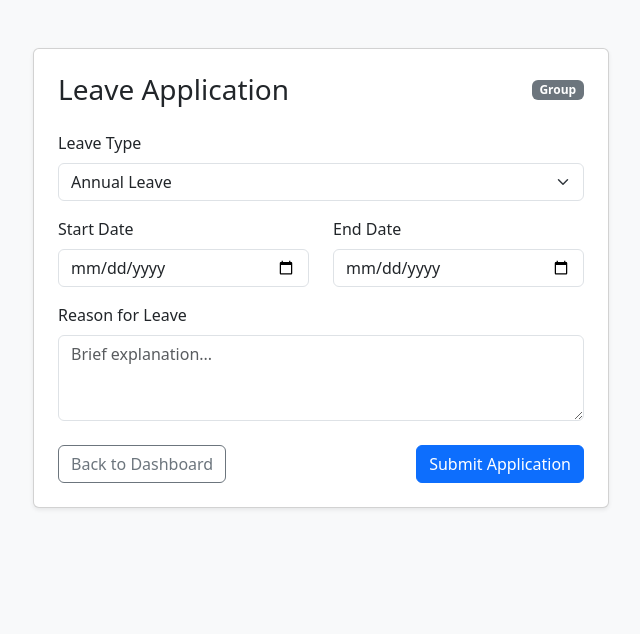
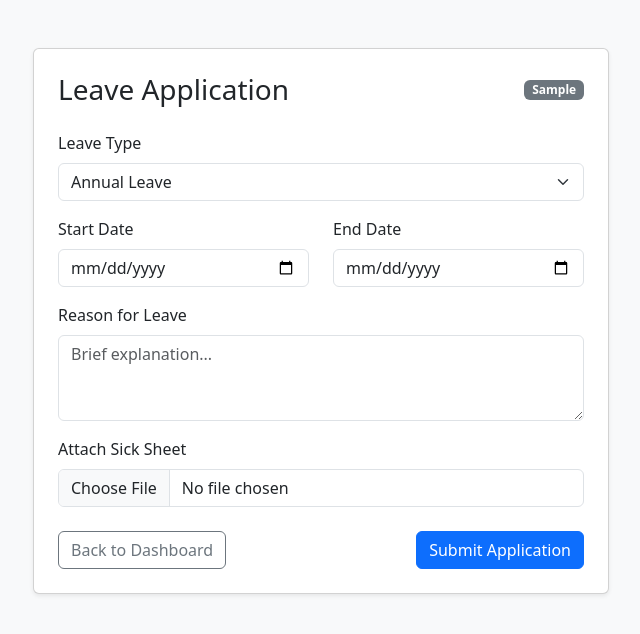
Before and after one commit to eljo-dev/dukaloco_kp_leave_app, a Flask app: page /apply_leave in a window 1280 px wide. Shown: the top 634 px of the page, without its empty margins (319-959 px from the left). Run offline with Flask 3, Linux system fonts and the light colour scheme; a user stored in the database is signed in; tables that the repository leaves empty hold one stand-in row (values such as "Sample post").

Commit message:
Made the app work seamlessly

```diff
--- a/app.py
+++ b/app.py
@@ -3,6 +3,14 @@
 from werkzeug. security import generate_password_hash, check_password_hash
 from models import db, User, LeaveRequest
 from datetime import datetime, timedelta, date
+import os
+from werkzeug.utils import secure_filename
+
+app = Flask(__name__)
+
+UPLOAD_FOLDER =os.path.join(app.root_path, 'static/uploads')
+os.makedirs(UPLOAD_FOLDER, exist_ok=True)
+app.config['UPLOAD_FOLDER'] = UPLOAD_FOLDER
 
 PUBLIC_HOLIDAYS_2026 = {
     "2026-01-01",  # New Year's Day
@@ -36,9 +44,9 @@
 
     return working_days
 
-app = Flask(__name__)
 app.config['SECRET_KEY'] = 'dukaloco-kp-secret-key-2026'
-app.config['SQLALCHEMY_DATABASE_URI'] = 'sqlite:///database.db'
+#app.config['SQLALCHEMY_DATABASE_URI'] = 'sqlite:///database.db'
+app.config['SQLALCHEMY_DATABASE_URI'] = 'postgresql://postgres:5331@localhost:5432/leave_portal_db'
 app.config['SQLALCHEMY_TRACK_MODIFICATIONS'] = False
 
 db.init_app(app)
@@ -154,11 +162,9 @@
             flash(f'Insufficient Annual Leave balance. Requested: {total_days} day(s), Available: {current_user.current_annual_leave_balance}.', 'warning')
             return redirect(url_for('apply_leave'))
 
-        elif leave_type == 'Sick':
-            total_sick_available = current_user.sick_leave_paid_balance + current_user.sick_leave_unpaid_balance
-            if total_days > total_sick_available:
-                flash(f'Insufficient Sick Leave balance. Requested: {total_days} day(s), Available: {total_sick_available} total sick day(s) ({current_user.sick_leave_paid_balance} paid, {current_user.sick_leave_unpaid_balance} unpaid).', 'warning')
-                return redirect(url_for('apply_leave'))
+        elif leave_type == 'Sick' and total_days > current_user.current_sick_leave_paid_balance:
+            flash(f'Insufficient Sick Leave balance. Requested: {total_days} day(s), Available: {current_user.sick_leave_paid_balance}.', 'warning')
+            return redirect(url_for('apply_leave'))
 
         elif leave_type == 'Maternity' and total_days > current_user.maternity_leave_balance:
             flash(f'Insufficient Maternity Leave balance. Requested: {total_days} day(s), Available: {current_user.maternity_leave_balance}.', 'warning')
@@ -168,6 +174,12 @@
             flash(f'Insufficient Paternity Leave balance. Requested: {total_days} day(s), Available: {current_user.paternity_leave_balance}.', 'warning')
             return redirect(url_for('apply_leave'))
 
+        filename=None
+        file = request.files.get('sick_sheet')
+        if file and file.filename != '':
+            filename = secure_filename(file.filename)
+            file.save(os.path.join(app.config['UPLOAD_FOLDER'], filename))
+
         new_request = LeaveRequest(
             user_id=current_user.id,
             leave_type=leave_type,
@@ -175,7 +187,8 @@
             end_date=end_date,
             total_days=total_days,
             reason=reason,
-            status='Pending'
+            status='Pending',
+            medical_certificate=filename
         )
 
         db.session.add(new_request)
@@ -220,6 +233,8 @@
         return redirect(url_for('manager_dashboard'))
 
     days = leave_req.total_days
+    print("Leave type:", leave_req.leave_type)
+    print("Days:", days)
 
     if leave_req.leave_type == 'Annual':
         if applicant.current_annual_leave_balance >= leave_req.total_days:
@@ -228,17 +243,16 @@
             flash(f'Cannot approve. {applicant.full_name} only has {applicant.annual_leave_balance} Annual day(s) left.', 'danger')
             return redirect(url_for('manager_dashboard'))
 
-    elif leave_req.leave_type == 'Sick':
-        total_sick_available = applicant.sick_leave_paid_balance + applicant.sick_leave_unpaid_balance
-        if days > total_sick_available:
-            flash(f'Cannot approve. {applicant.full_name} only has 'f'{total_sick_available} Sick day(s) available.','danger')
+    elif leave_req.leave_type == 'Sick Leave':
+        if days > applicant.sick_leave_paid_balance:
+            flash(
+                f'Cannot approve. {applicant.full_name} only has '
+                f'{applicant.sick_leave_paid_balance} Sick day(s) available.',
+                'danger'
+            )
             return redirect(url_for('manager_dashboard'))
-        if days <= applicant.sick_leave_paid_balance:
-            applicant.sick_leave_paid_balance -= days
-        else:
-            remaining = days - applicant.sick_leave_paid_balance
-            applicant.sick_leave_paid_balance = 0
-            applicant.sick_leave_unpaid_balance -= remaining
+        applicant.sick_leave_paid_balance -= days
+        print("Sick balance after deduction:", applicant.sick_leave_paid_balance)
 
     elif leave_req.leave_type == 'Maternity':
         if applicant.maternity_leave_balance < days:
--- a/models.py
+++ b/models.py
@@ -17,7 +17,7 @@
     hire_date = db.Column(db.Date, nullable=False, default=date.today)
     carried_over_leave = db.Column(db.Float, default=0.0)
     sick_leave_paid_balance = db.Column(db.Float, default=7.0)
-    sick_leave_unpaid_balance = db.Column(db.Float, default=7.0)
+    #sick_leave_unpaid_balance = db.Column(db.Float, default=7.0)
     maternity_leave_balance = db.Column(db.Float, default=90.0)
     paternity_leave_balance = db.Column(db.Float, default=14.0)
     leave_requests = db.relationship('LeaveRequest', backref='applicant', lazy=True)
@@ -66,3 +66,4 @@
     status = db.Column(db.String(20), nullable=False, default='Pending')
     applied_on = db.Column(db.DateTime, default=lambda: datetime.now(timezone.utc))
     manager_remarks = db.Column(db.String(255), nullable=True)
+    medical_certificate = db.Column(db.String(255), nullable=True)
--- a/templates/apply_leave.html
+++ b/templates/apply_leave.html
@@ -37,13 +37,12 @@
             <span class="badge bg-secondary">{{ current_user.company }}</span>
         </div>
 
-        <form method="POST">
+        <form method="POST" enctype="multipart/form-data">
             <div class="mb-3">
                 <label class="form-label">Leave Type</label>
                 <select name="leave_type" class="form-select" required>
                     <option value="Annual">Annual Leave</option>
-                    <option value="Sick (Paid)">Sick Leave (Paid)</option>
-                    <option value="Sick (Unpaid)">Sick Leave (Unpaid)</option>
+                    <option value="Sick Leave">Sick Leave</option>
                     <option value="Maternity">Maternity</option>
                     <option value="Paternity">Paternity</option>
                     <option value="Unpaid">Unpaid</option>
@@ -66,6 +65,11 @@
                 <textarea name="reason" class="form-control" rows="3" placeholder="Brief explanation..." required></textarea>
             </div>
 
+            <div class="mb-3">
+                <label for="sick_sheet" class="form-label">Attach Sick Sheet</label>
+                <input class="form-control" type="file" id="sick_sheet" name="sick_sheet" accept=".pdf,.png,.jpg,.jpeg">
+            </div>
+
             <div class="d-flex justify-content-between mt-4">
                 <a href="{{ url_for('dashboard') }}" class="btn btn-outline-secondary">Back to Dashboard</a>
                 <button type="submit" class="btn btn-primary">Submit Application</button>
--- a/templates/dukaloco_dashboard.html
+++ b/templates/dukaloco_dashboard.html
@@ -54,8 +54,8 @@
         <div class="col-md-4">
             <div class="card border-warning shadow-sm text-center">
                 <div class="card-body">
-                    <h6 class="text-muted">Sick Leave (Unpaid)</h6>
-                    <h2 class="text-warning fw-bold">{{ user.sick_leave_unpaid_balance }} <small class="fs-6">/ 7 days</small></h2>
+                    <h6 class="text-muted">Sick Leave</h6>
+                    <h2 class="text-warning fw-bold">{{ current_user.sick_leave_paid_balance }} <small class="fs-6">/ 7 days</small></h2>
                 </div>
             </div>
         </div>
```
Also changed, not shown: templates/kp_dashboard.html (+11 -2 lines), templates/manager_dashboard.html (+13 -1 lines), instance/database.db (deleted), 1 other file.
